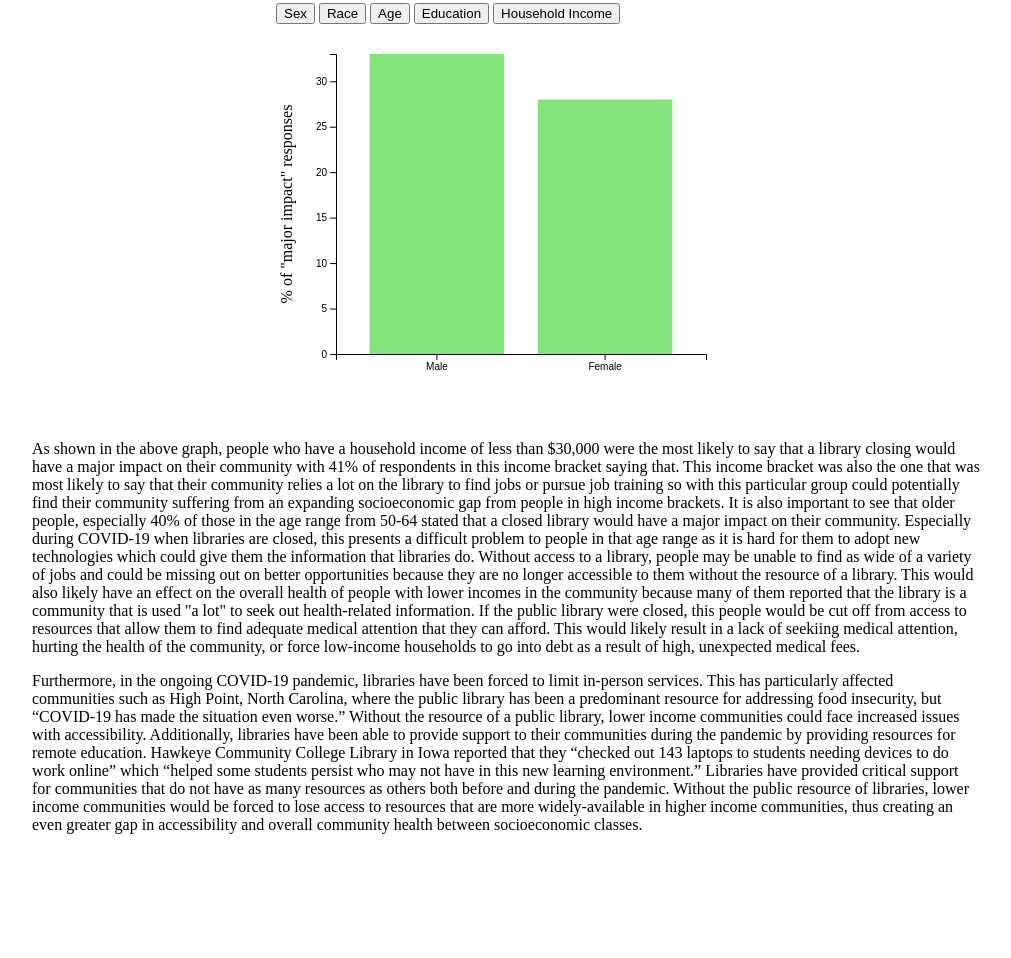
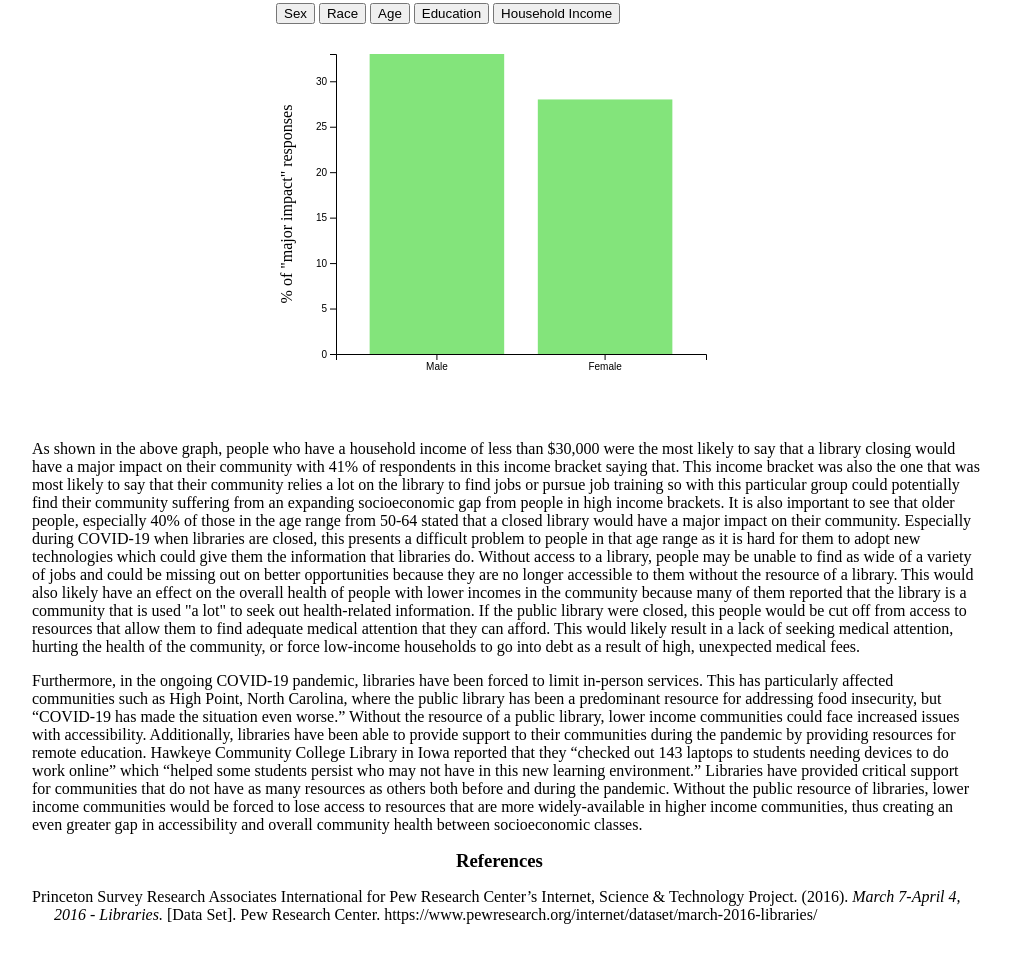
Before and after one commit to shaunak215/HCI-Group-Project-2, a plain HTML site: page index.html in a window 1280 px wide. Shown: the part 840-1798 px from the top of the page, without its empty margins (134-1145 px from the left). Before the commit the page ends 1674 px from the top, so only its background shows below. Drawn offline with nearby package versions, Linux system fonts and the light colour scheme.

Commit message:
added references

```diff
--- a/index.html
+++ b/index.html
@@ -353,7 +353,7 @@
     also likely have an effect on the overall health of people with lower incomes in the community because many of them reported that
     the library is a community that is used "a lot" to seek out health-related information. If the public library were closed, this
     people would be cut off from access to resources that allow them to find adequate medical attention that they can afford. This
-    would likely result in a lack of seekiing medical attention, hurting the health of the community, or force low-income households
+    would likely result in a lack of seeking medical attention, hurting the health of the community, or force low-income households
     to go into debt as a result of high, unexpected medical fees. </p>
 </div>
 
@@ -370,3 +370,12 @@
           income communities, thus creating an even greater gap in accessibility and overall community health between socioeconomic
           classes.  </p>
   </div>
+
+<div class="text">
+    <h3 style="width: 100px; margin: auto;">References</h3>
+    <p class="hanging-indent">Princeton Survey Research Associates International for Pew Research Center’s Internet,
+        Science & Technology Project.
+        (2016). <i>March 7-April 4, 2016 - Libraries.</i> [Data Set]. Pew Research Center.
+        https://www.pewresearch.org/internet/dataset/march-2016-libraries/</p>
+    <br>
+</div>
--- a/style.css
+++ b/style.css
@@ -17,3 +17,8 @@ svg {
     width: 75%;
     margin: 0 auto;
 }
+
+.hanging-indent {
+    padding-left: 22px ;
+    text-indent: -22px ;
+}
```
